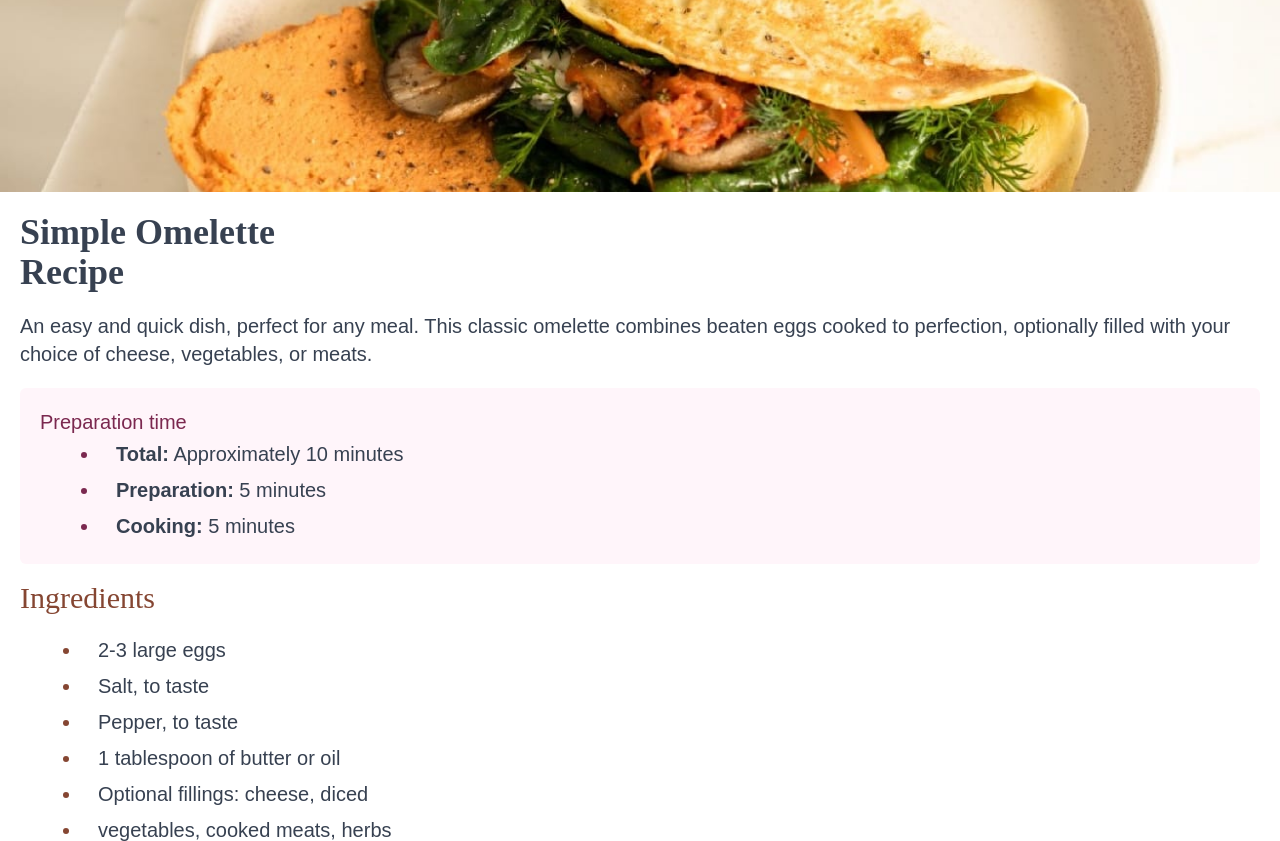
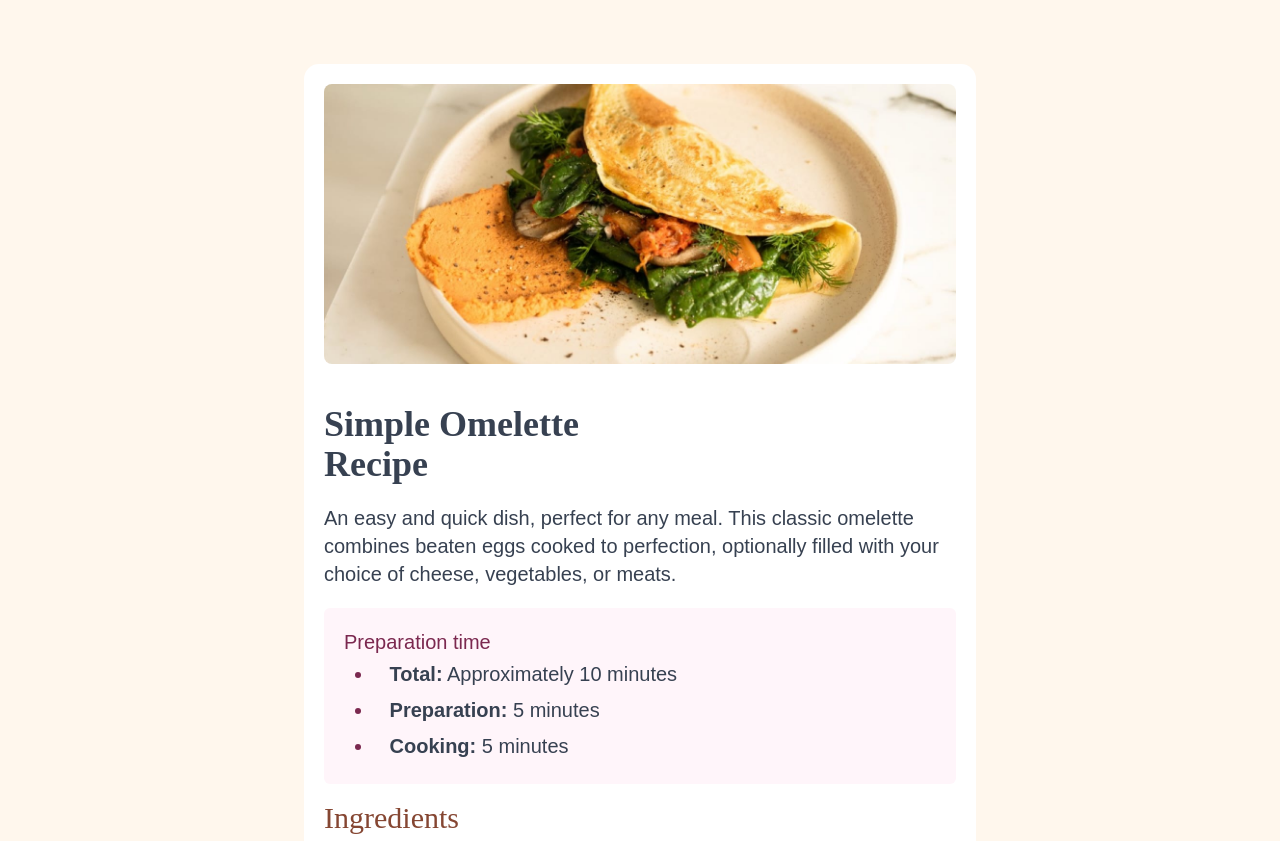
Before and after one commit to jose33-afk/tailwind-sites, a plain HTML site: page recipe-page-main/index.html in a window 1280 px wide. Shown: the top 841 px of the page. Drawn offline with nearby package versions, Linux system fonts and the light colour scheme.

Commit message:
refactor: versao desktop feita

```diff
--- a/recipe-page-main/index.html
+++ b/recipe-page-main/index.html
@@ -21,6 +21,9 @@
               youg: ["Young Serif", "serif"],
               outfit: ["Outfit", "sans-serif"],
             },
+            screens: {
+              minmedia: { min: "867px"}
+            }
           },
         },
       };
@@ -28,10 +31,11 @@
 
     <title>Frontend Mentor | Recipe page</title>
   </head>
-  <body class="h-full w-full font-outfit">
-    <div
-      class="bg-[url(./assets/images/image-omelette.jpeg)] h-48 bg-cover bg-no-repeat bg-center"></div>
-    <main class="px-5 py-5 text-gray-700">
+  <body class="h-full w-full font-outfit box-border flex items-center flex-col minmedia:bg-orange-50">
+    <div class="h-48 w-full max-w-2xl bg-white  minmedia:p-5 minmedia:h-80 minmedia:mt-[5%] minmedia:rounded-t-[15px]"> <!--w100% pra funciona max-->
+       <div class="w-full h-full bg-[url(./assets/images/image-omelette.jpeg)] bg-cover minmedia:rounded-lg"></div>
+    </div>
+    <main class="px-5 py-5 text-gray-700 max-w-2xl bg-white">
       <section
         class="after:block after:h-px after:w-[100%] after:bg-gray-300 after:my-4">
         <h1 class="font-bold font-youg text-4xl">
@@ -100,7 +104,8 @@
         The table below shows nutritional values per serving without the
         additional fillings.
       </p>
-      <ul class="[&_li]:text-xl [&_div]:after:block [&_div]:after:h-px [&_div]:after:w-[100%] [&_div]:after:bg-gray-300 [&_div]:after:my-2 [&_li]:text-center my-3 [&_li]:flex [&_li]:justify-between [&_li]:w-[70%] [&_li]:m-auto">
+      <ul class="[&_li]:text-xl [&_div]:after:block [&_div]:after:h-px [&_div]:after:w-[100%]
+      [&_div]:after:bg-gray-300 [&_div]:after:my-2 [&_li]:text-center my-3 [&_li]:flex [&_li]:justify-between [&_li]:w-[70%] [&_li]:m-auto">
         <li>
           <span class="font-medium">Calories</span>
           <span class="font-bold text-brown">277kcal</span>
@@ -124,7 +129,7 @@
       <section></section>
     </main>
 
-    <footer class="text-xl m-auto w-full bg-brown text-white font-bold h-10 flex items-center justify-center m-[0px]">
+    <footer class="text-xl m-auto w-full bg-brown text-white font-bold h-10 flex items-center justify-center m-[0px] max-w-2xl minmedia:mb-[5%] minmedia:rounded-b-[15px]">
       <p>by code: <a class="text-creme" href="https://github.com/jose33-afk">Jose</a></p>
     </footer>
   </body>
```
